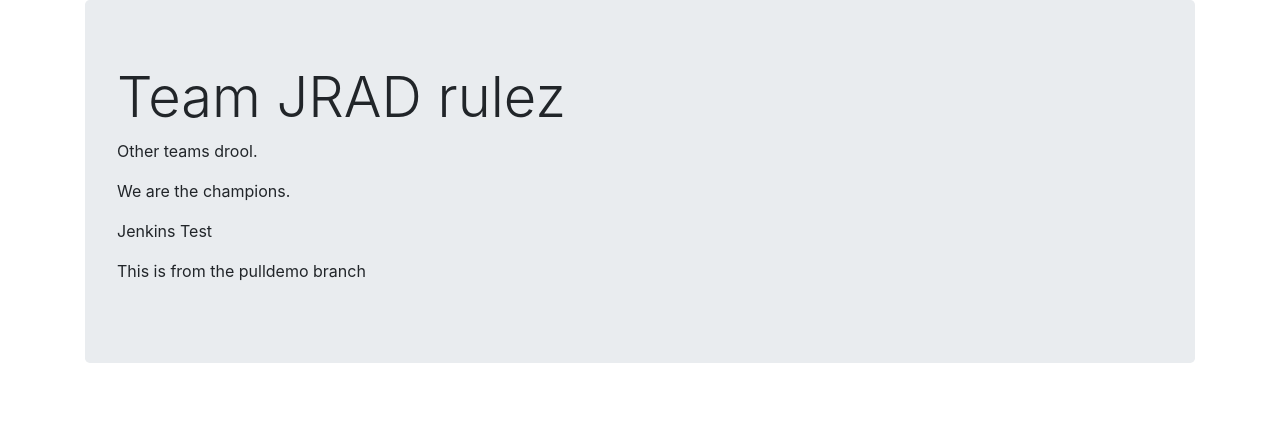
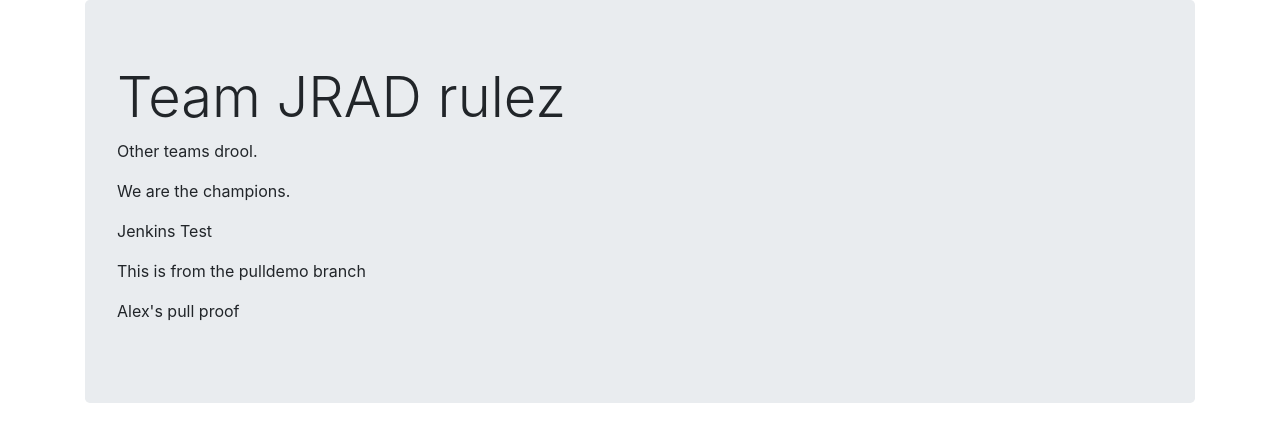
Before and after one commit to randolphbailey/project2-front-end, an Angular app: page / in a window 1280 px wide. Shown: the top 442 px of the page. Built offline with nearby package versions, Linux system fonts and the light colour scheme.

Commit message:
alexpull

```diff
--- a/src/app/app.component.html
+++ b/src/app/app.component.html
@@ -5,5 +5,6 @@
     <p>We are the champions.</p>
     <p>Jenkins Test</p>
     <p>This is from the pulldemo branch</p>
+    <p>Alex's pull proof</p>
   </div>
 </div>
```
